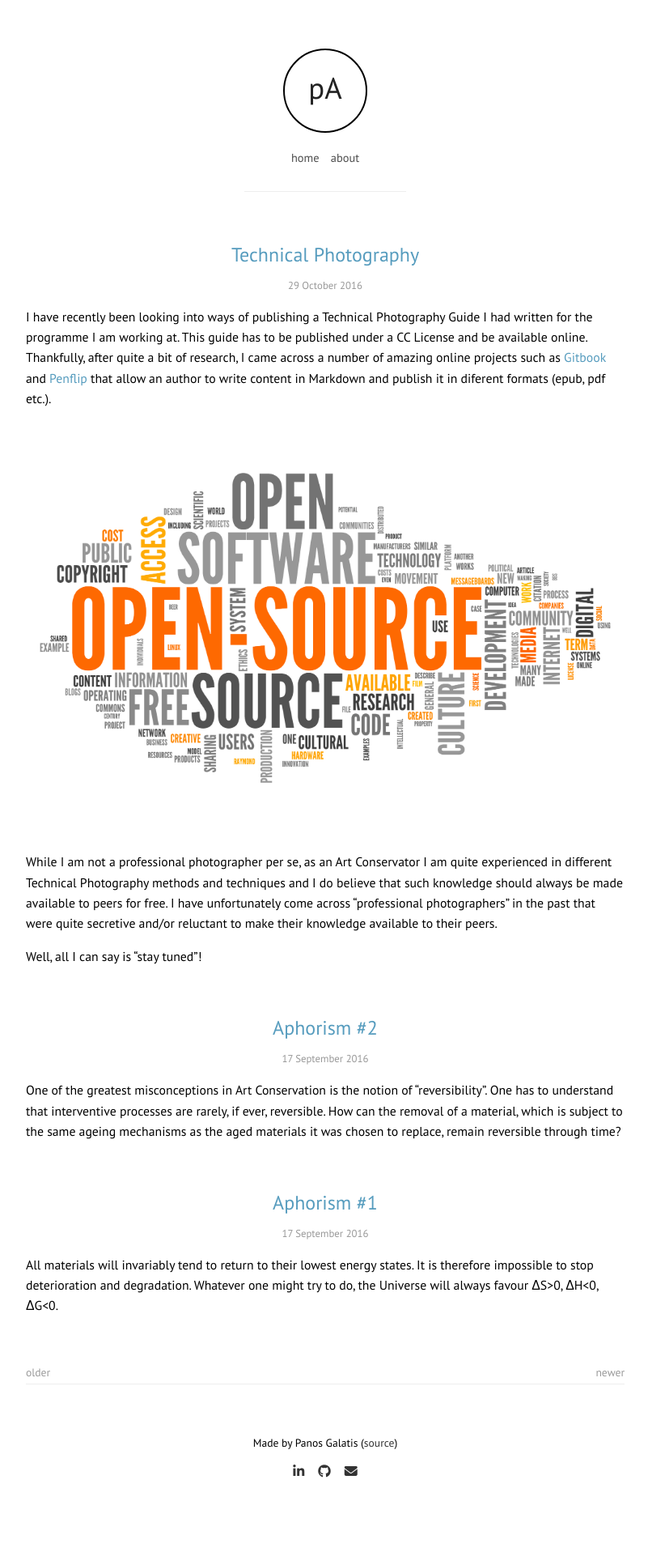
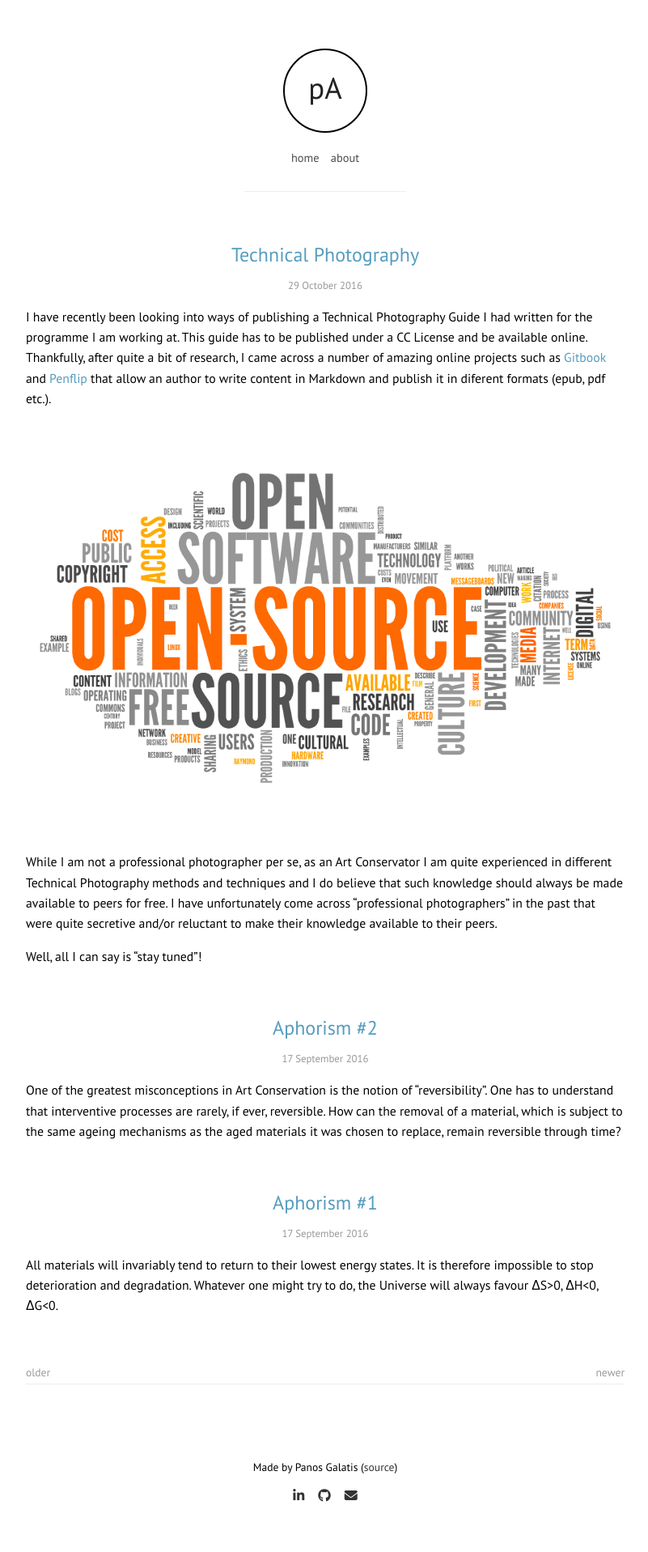
Before and after one commit to pgalatis/pgalatis.github.io, a Jekyll site: the page built from index.html, in a window 1280 px wide. Shown: the whole page at 81% size, without its empty margins (238-1039 px from the left). Built offline with Jekyll 4.4.1, drawn with Linux system fonts in a browser that asks for light colours; nearby versions of some CDN libraries; the list of posts is cut into pages by our own code; before the commit the page ends 1887 px from its top, so only the background shows below that.

Commit message:
Update style.css

```diff
--- a/css/style.css
+++ b/css/style.css
@@ -145,7 +145,7 @@ aside.related ul li h3 a:hover {
 
 .footer {
     clear: both;
-    padding-top: 10px;
+    padding-top: 40px;
     font-weight: 400;
 }
 
```
